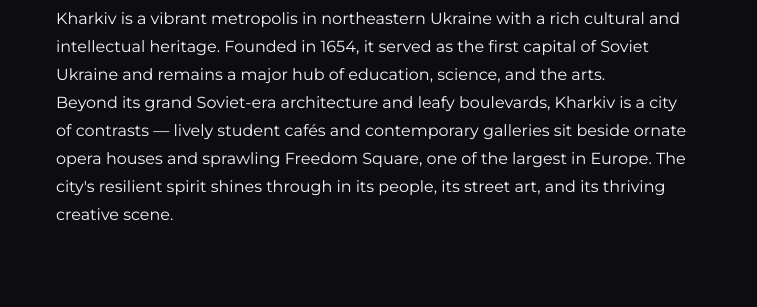
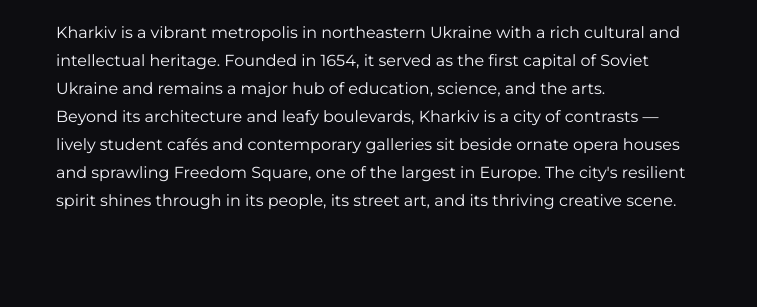
Before and after one commit to peregr1ne/travel-site, a plain HTML site: page index.html in a window 1280 px wide. Shown: the part 1006-1313 px from the top of the page, 523-1280 px from the left. Drawn offline with Linux system fonts and the light colour scheme; a web font is replaced by a local one.

Commit message:
text upd

```diff
--- a/index.html
+++ b/index.html
@@ -71,7 +71,7 @@
           </div>
           <div class="about-paragraph">
             <p>Kharkiv is a vibrant metropolis in northeastern Ukraine with a rich cultural and intellectual heritage. Founded in 1654, it served as the first capital of Soviet Ukraine and remains a major hub of education, science, and the arts.</p>
-            <p>Beyond its grand Soviet-era architecture and leafy boulevards, Kharkiv is a city of contrasts — lively student cafés and contemporary galleries sit beside ornate opera houses and sprawling Freedom Square, one of the largest in Europe. The city's resilient spirit shines through in its people, its street art, and its thriving creative scene.</p>
+            <p>Beyond its architecture and leafy boulevards, Kharkiv is a city of contrasts — lively student cafés and contemporary galleries sit beside ornate opera houses and sprawling Freedom Square, one of the largest in Europe. The city's resilient spirit shines through in its people, its street art, and its thriving creative scene.</p>
           </div>
         </div>
       </div>
```
